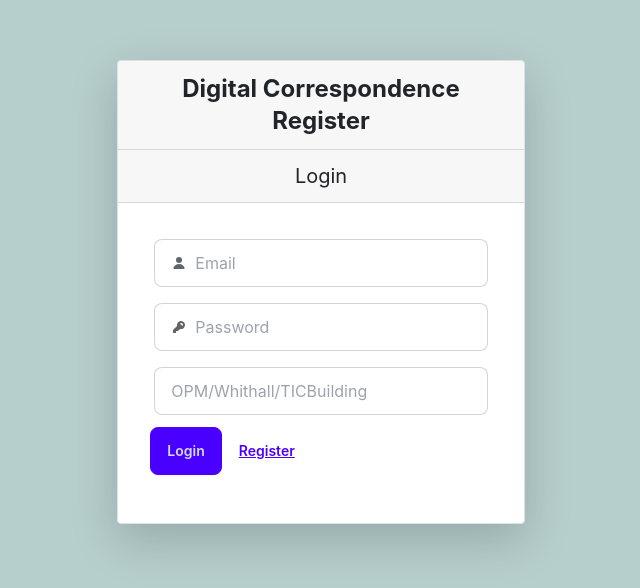
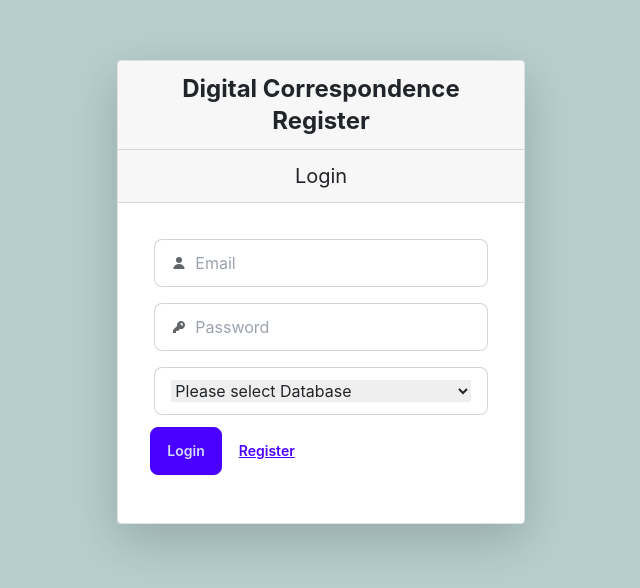
Before and after one commit to ISSMikel/dcr_frontend, a Vue app: page /account/login in a window 1280 px wide. Shown: the part 108-696 px from the top of the page, without its empty margins (319-959 px from the left). Built offline with nearby package versions, Linux system fonts and the light colour scheme.

Commit message:
Database selection sent to backend

```diff
--- a/src/stores/auth.store.js
+++ b/src/stores/auth.store.js
@@ -28,6 +28,8 @@ export const useAuthStore = defineStore({
                     email, password, database,
                 });
 
+                console.log(user)
+
                 // update pinia state
                 this.user = user.data;
                 // console.log(user.data.token);
--- a/src/views/account/Login.vue
+++ b/src/views/account/Login.vue
@@ -70,23 +70,27 @@ async function onSubmit(values) {
                 <div class="p-1">
                     <label class="input input-bordered flex items-center gap-2">
 
-                        <Field name="database" type="text" class="grow" placeholder="OPM/Whithall/TICBuilding"
-                            :class="{ 'is-invalid': errors.database }" />
+                        <Field name="database" as="select" class="grow"
+                            :class="{ 'is-invalid': errors.database }">
+                            <option value="">Please select Database</option>
+                            <option value="opm">OPM</option>
+                            <option value="whithall">Whitehall</option>
+                            <option value="ticbuilding">TIC Building</option>
+                        </Field>
+
+
 
 
                         <div class="invalid-feedback">{{ errors.database }}</div>
                     </label>
                 </div>
-
-
-
                 <!-- <div class="p-1 pb-2">
-                    <select name="database" type="text" class="select select-bordered w-full" >
+                    <select name="database" class="select select-bordered w-full">
 
                         <option disabled selected>Please select Uint</option>
                         <option value="opm">OPM</option>
-                        <option  value="whithall">Whitehall</option>
-                        <option  value="tic_building">TIC Building</option>
+                        <option value="whithall">Whitehall</option>
+                        <option value="ticbuilding">TIC Building</option>
                     </select>
                 </div> -->
 
```
